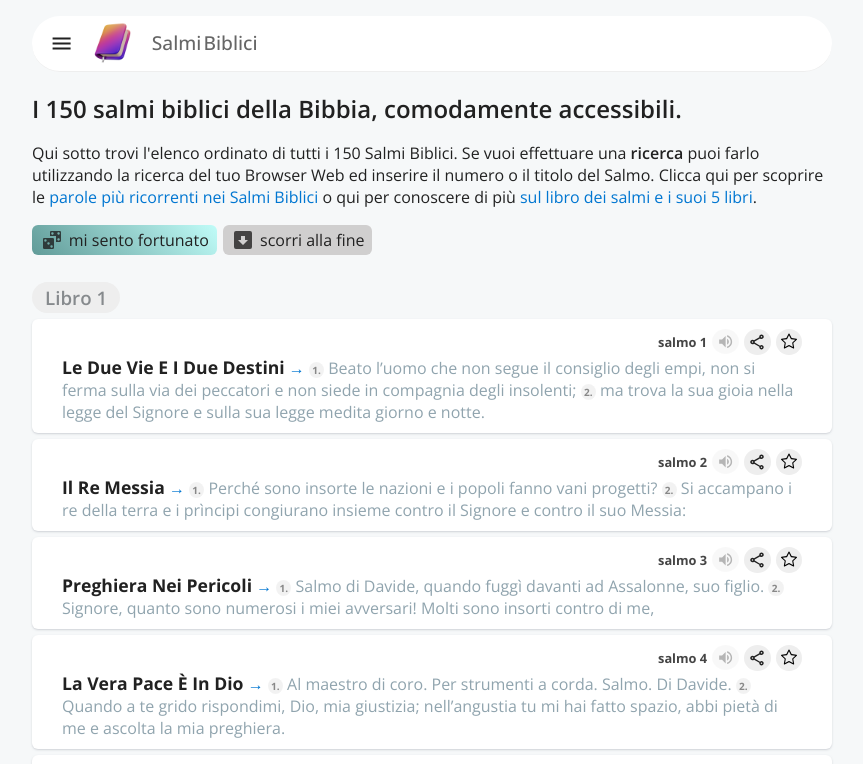
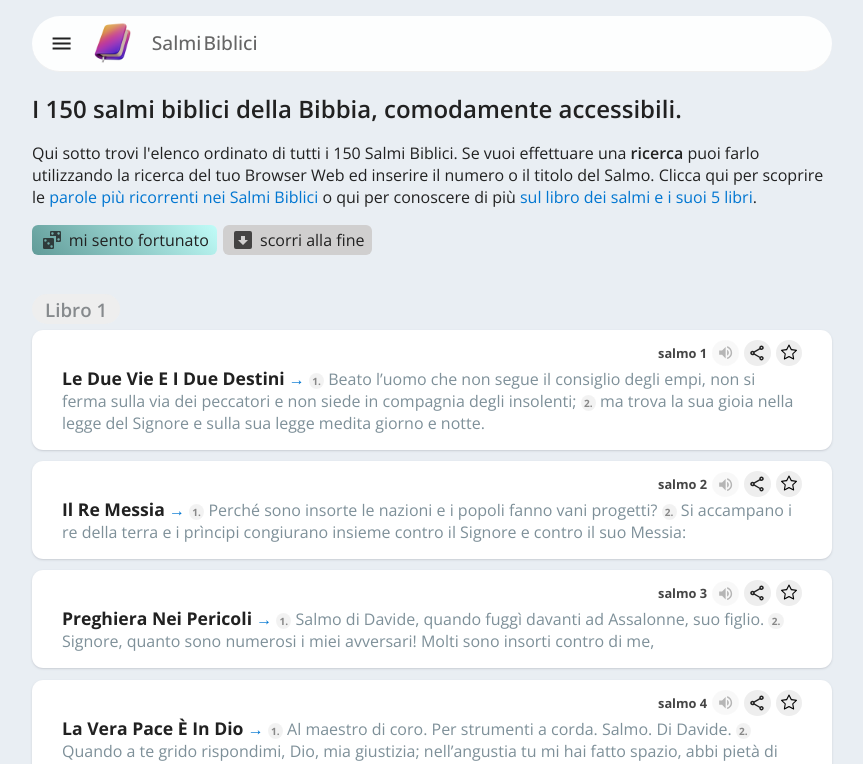
Before and after one commit to CastenettoA/salmi, a Vue app: page / in a window 1280 px wide. Shown: the top 764 px of the page, without its empty margins (208-1071 px from the left). Built offline with nearby package versions, Linux system fonts and the light colour scheme.

Commit message:
automatic deploy baby

```diff
--- a/src/assets/scss/main.scss
+++ b/src/assets/scss/main.scss
@@ -4,7 +4,7 @@
   @import url('https://fonts.googleapis.com/css2?family=Open+Sans:ital,wght@0,300;0,400;0,500;0,600;0,700;0,800;1,300;1,400&display=swap');
 
   body {
-    background-color: #f6f8f9;
+    background-color: rgb(227 233 240 / 77%);
     color: #212121;
     padding: 0 1.4em;
     padding-top: 3em;
@@ -144,6 +144,10 @@
 
       background-color: #fff;
       border-bottom: 1px solid #eee;
+
+      background: rgba(255,255,255, .9);
+      // backdrop-filter: blur(6px); this break menu!
+
       border-radius: 2em;
       margin-top: 0.5em;
       padding: 0;
@@ -328,6 +332,8 @@
     }
 
     .elencoSalmi {
+      padding-top: 0.7em;
+
       h3.book-number {
         margin-bottom: 0.4em;
 
@@ -353,6 +359,10 @@
         box-shadow: rgb(169 174 183 / 50%) 0px 1px 2px 0px;
         transition: all .2s;
         cursor: default;
+
+        border-radius: 0.7em;
+        margin-bottom: 0.7em;
+        padding-bottom: 1em;
 
         .salmo-secondary-info {
           display: flex;
@@ -419,7 +429,7 @@
         }
 
         .salmo-description {
-          color: #90a4ae;
+          color: #7e9099;
           cursor: pointer;
           font-size: .9;
 
```
